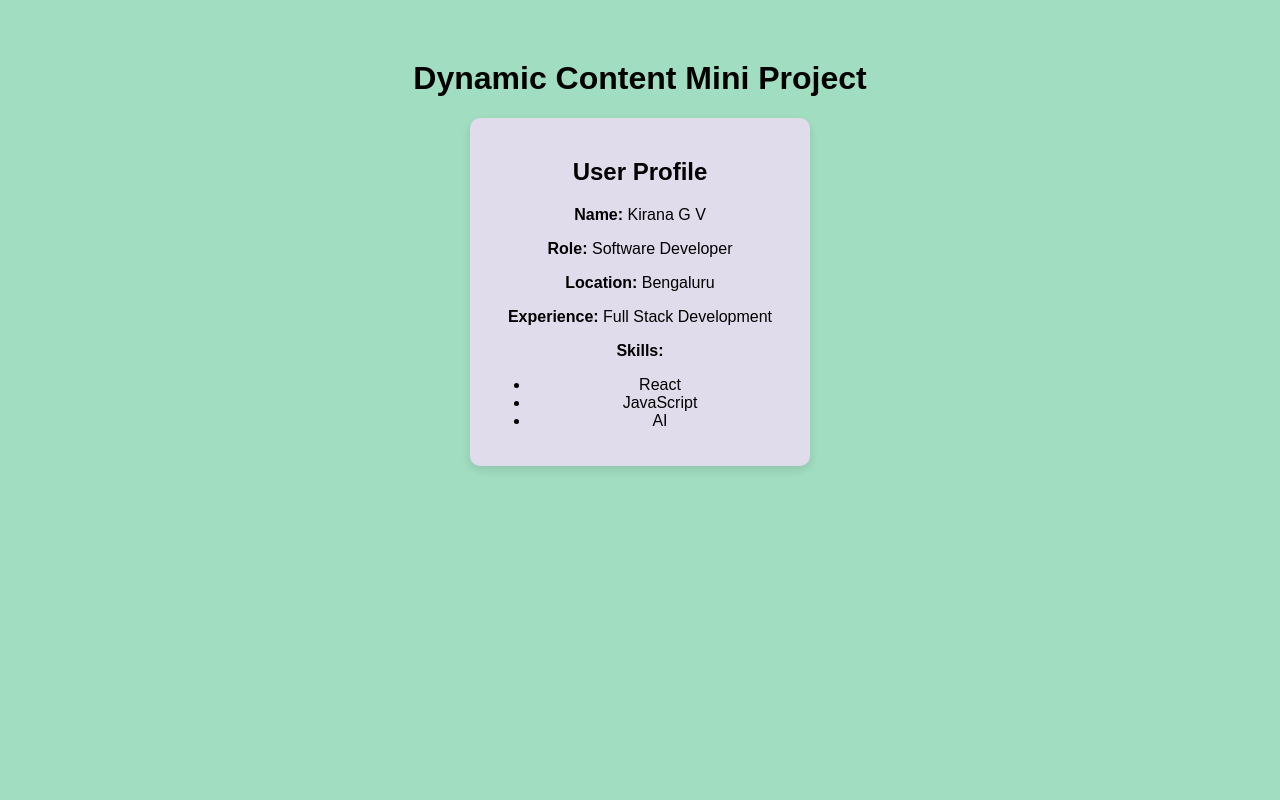
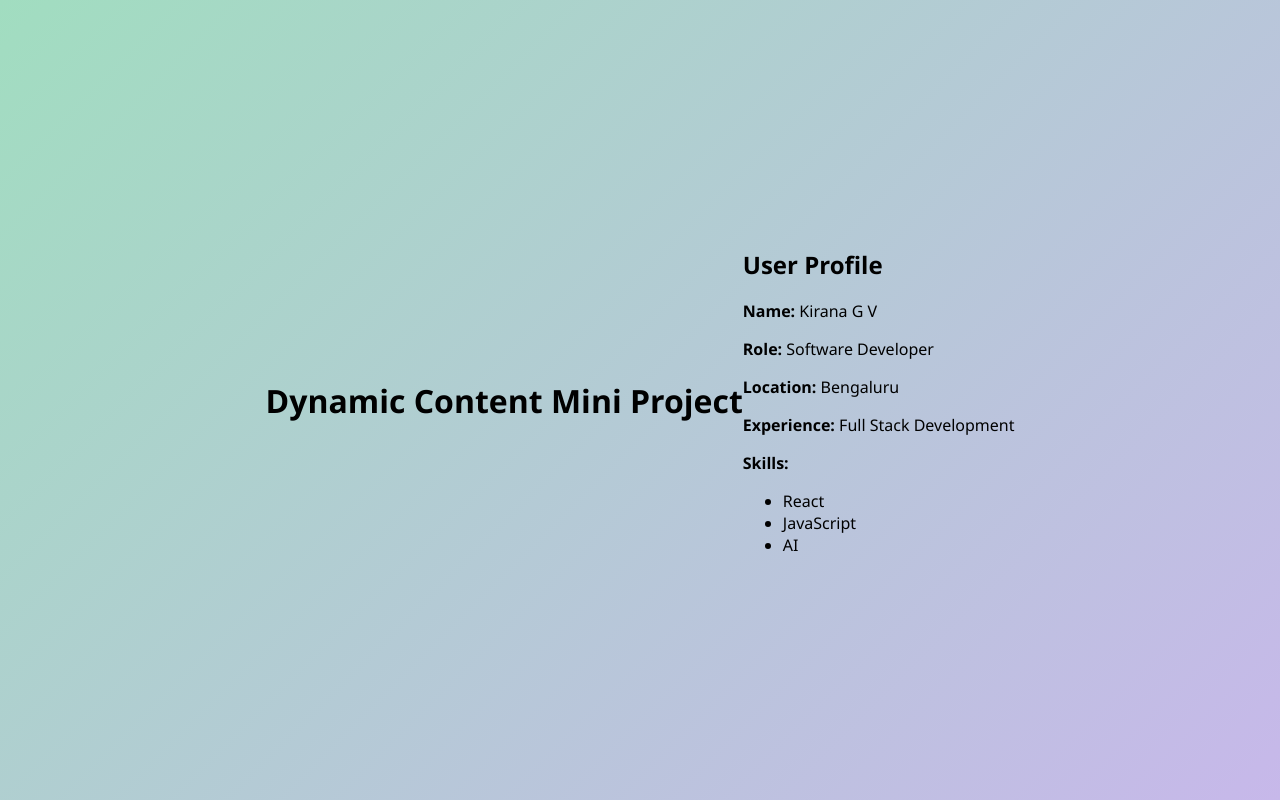
Before and after one commit to Kirangv121/VTU-Internship, a React (Vite) app in the folder Activity_Assignments_code/Activity3_Assignment3/assignment3/: page / in a window 1280 px wide. Built offline with nearby package versions, Linux system fonts and the light colour scheme.

Commit message:
Assignment3

```diff
--- a/Activity_Assignments_code/Activity3_Assignment3/assignment3/src/App.css
+++ b/Activity_Assignments_code/Activity3_Assignment3/assignment3/src/App.css
@@ -1,18 +1,13 @@
 body{
-  font-family: Arial, sans-serif;
-  background:#a1ddc0;
+  font-family: "Segoe UI", Arial, sans-serif;
+  background: linear-gradient(135deg, #a1ddc0, #c7b8ea);
+  margin: 0;
+  padding: 0;
 }
 
 .container{
-  text-align:center;
-  margin-top:60px;
+  display: flex;
+  justify-content: center;
+  align-items: center;
+  min-height: 100vh;
 }
-
-.card{
-  width:300px;
-  margin:auto;
-  padding:20px;
-  background:rgb(225, 220, 235);
-  border-radius:10px;
-  box-shadow:0px 4px 10px rgba(0,0,0,0.1);
-}
```
